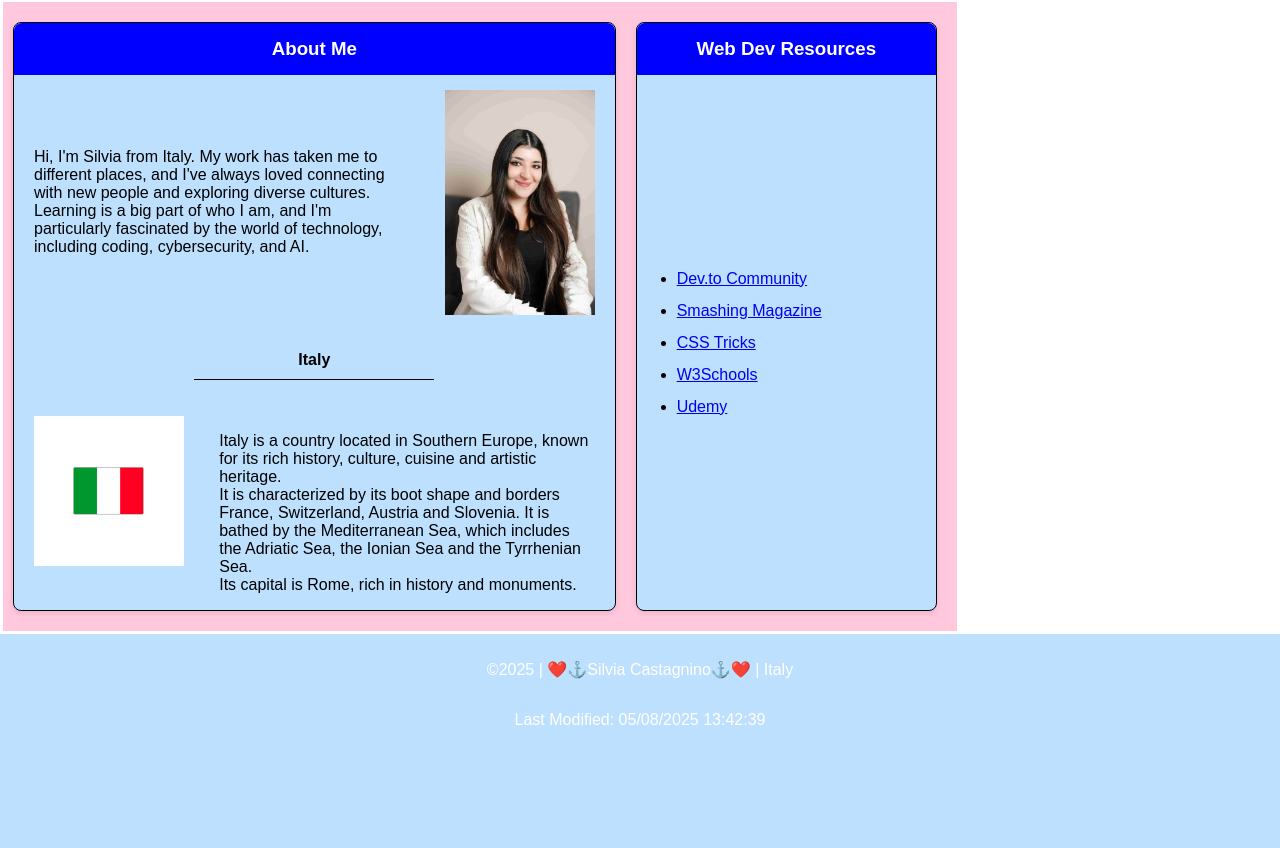
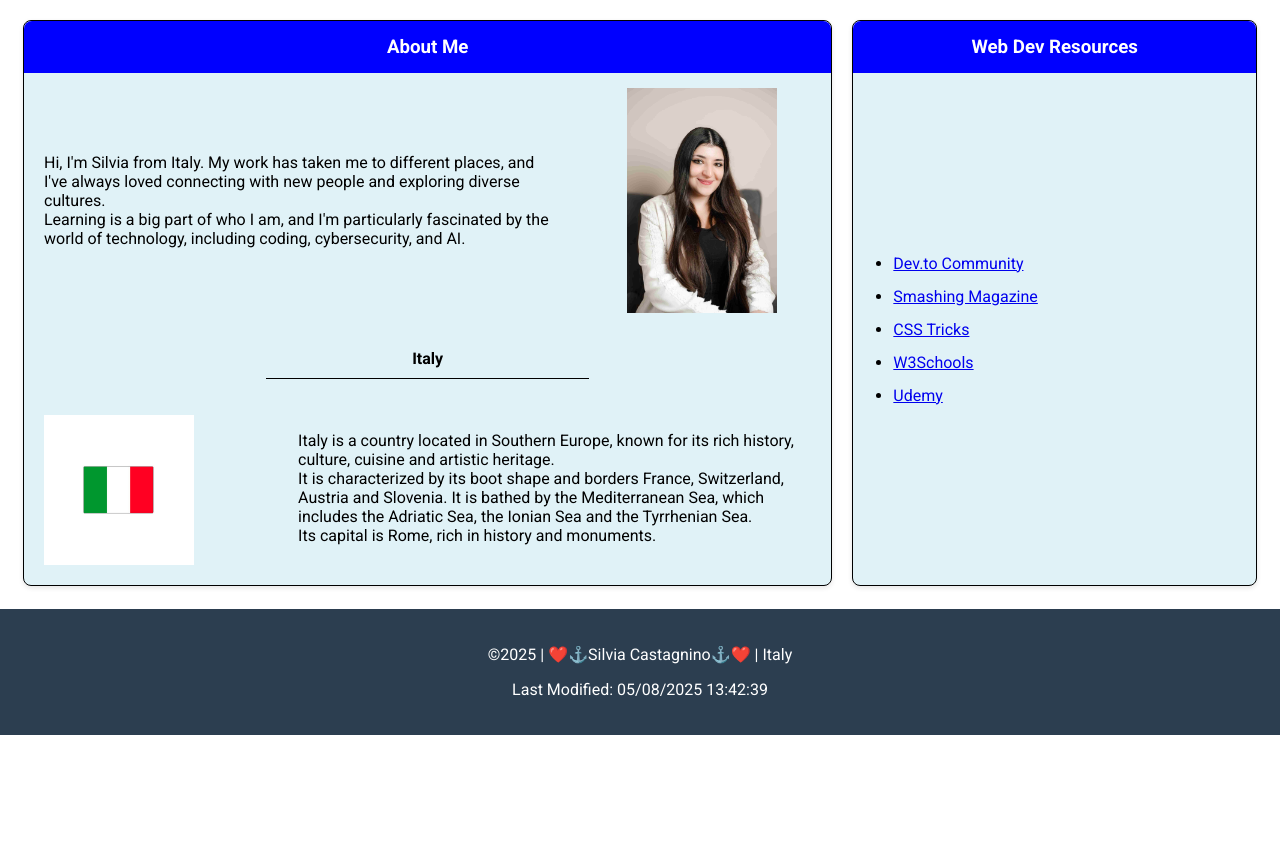
Before and after one commit to SilviaCastagnino/wdd131, a plain HTML site: page index.html in a window 1280 px wide. Shown: the part 156-1004 px from the top of the page. After the commit the page ends 891 px from the top, so only its background shows below. Drawn offline with Linux system fonts and the light colour scheme; files that its build step writes are made by us from their sources.

Commit message:
New changes

```diff
--- a/index.html
+++ b/index.html
@@ -10,7 +10,6 @@
     <title>WDD 131 – Dynamic Web Fundamentals - Silvia Castagnino</title>
     <link rel="stylesheet" href="styles/base.css">
     <script src="scripts/getdates.js" defer></script>
-    <link rel="stylesheet" href="styles/layout.css">
     <link rel="preconnect" href="https://fonts.googleapis.com">
     <link rel="preconnect" href="https://fonts.gstatic.com" crossorigin>
     <link href="https://fonts.googleapis.com/css2?family=Roboto:ital,wght@0,100..900;1,100..900&display=swap"
```
